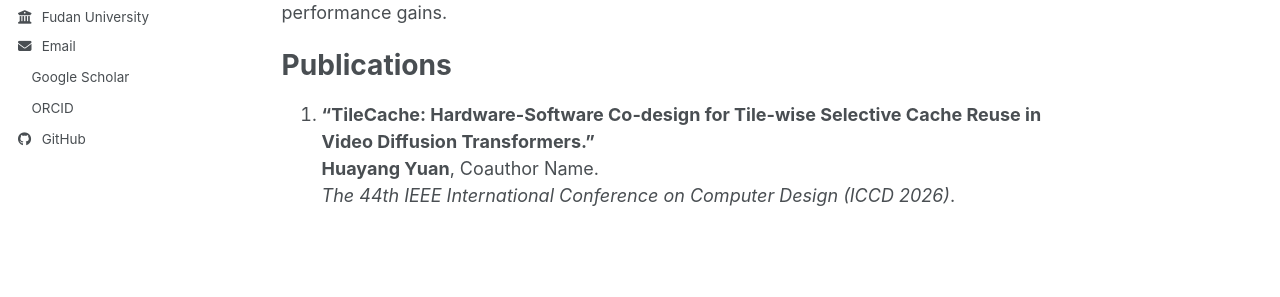
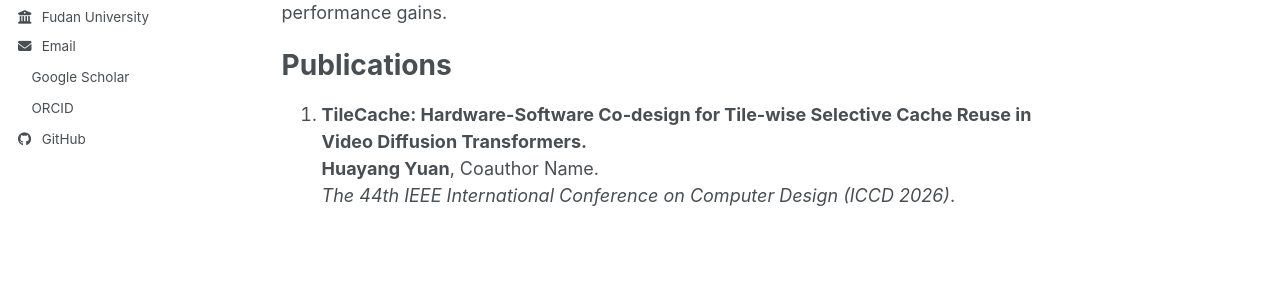
Before and after one commit to Geek3600/Geek3600.github.io, a Jekyll site: the page built from _pages/about.md, in a window 1280 px wide. Shown: the part 357-654 px from the top of the page. Built offline with Jekyll 4.4.1, drawn with Linux system fonts in a browser that asks for light colours; a style sheet for code colours, icons or effects is not loaded.

Commit message:
Update personal academic profile

```diff
--- a/_pages/about.md
+++ b/_pages/about.md
@@ -13,6 +13,6 @@ My research interests include **AI hardware accelerator**, **Hardware-Software C
 
 Publications
 ======
-1. **"TileCache: Hardware-Software Co-design for Tile-wise Selective Cache Reuse in Video Diffusion Transformers."**<br>
+1. **TileCache: Hardware-Software Co-design for Tile-wise Selective Cache Reuse in Video Diffusion Transformers.**<br>
    **Huayang Yuan**, Coauthor Name.<br>
    *The 44th IEEE International Conference on Computer Design (ICCD 2026)*.
```
